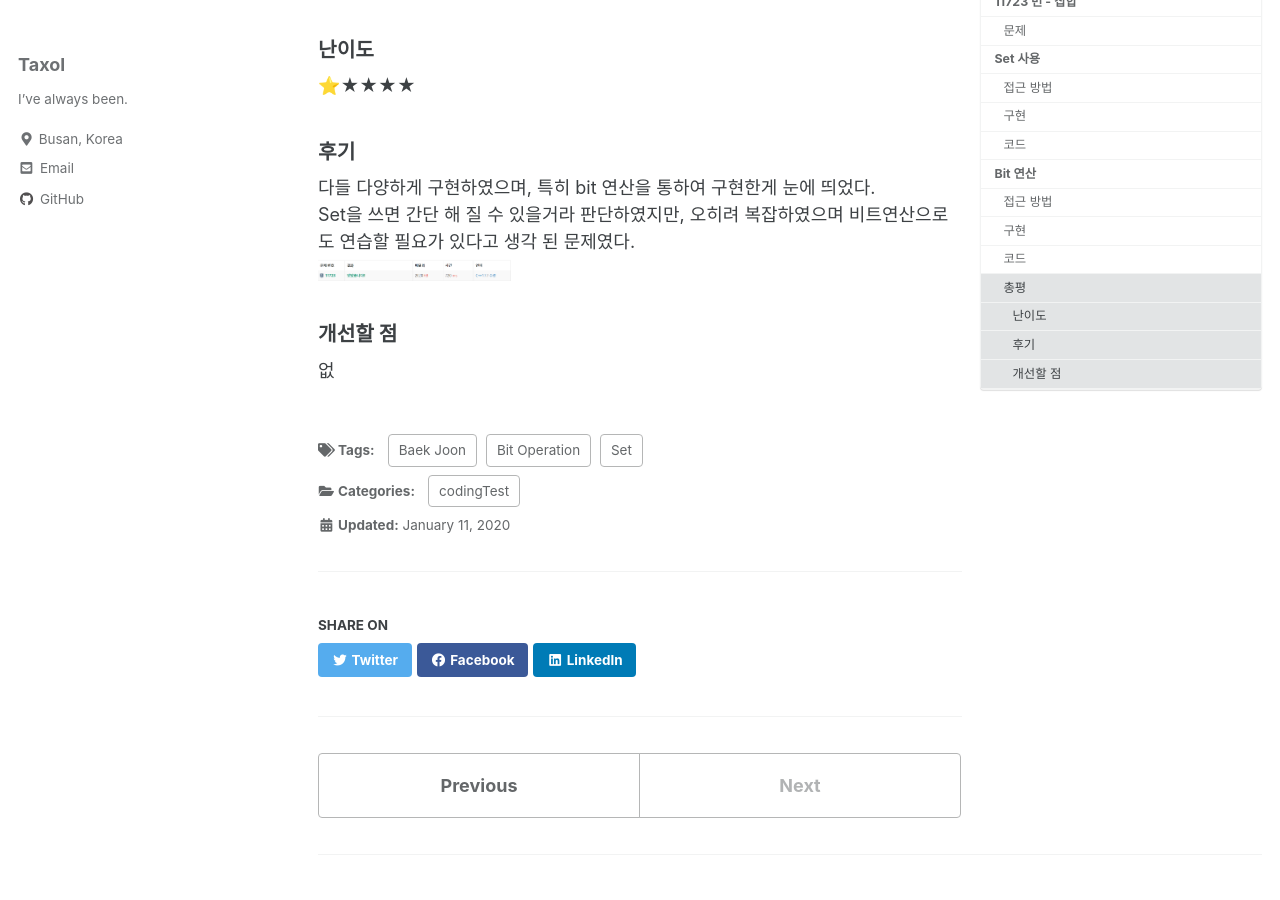
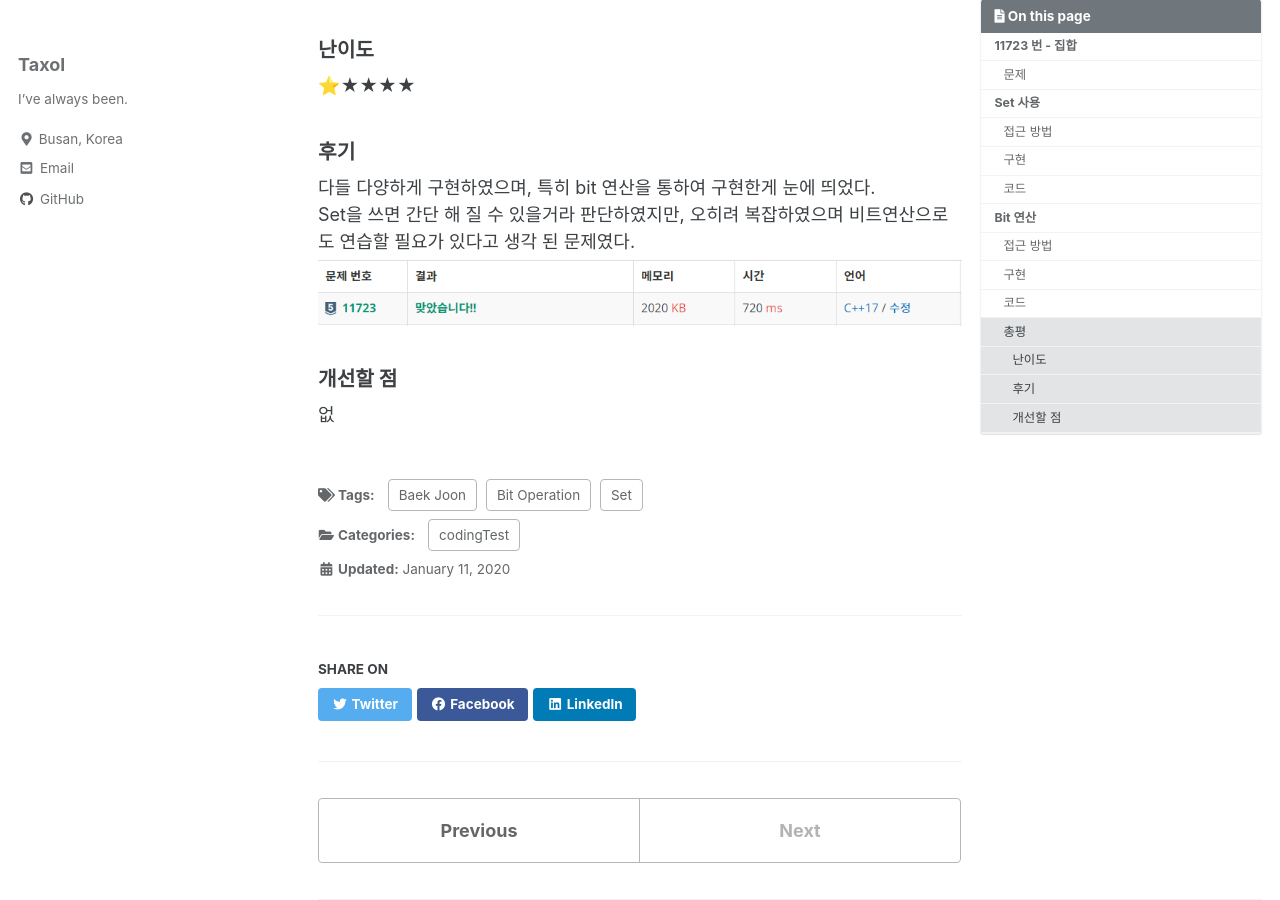
Before and after one commit to taxol1203/taxol1203.github.io, a Jekyll site: the page built from _posts/2021-01-11-bj-집합.md, in a window 1280 px wide and 900 px high, scrolled down 4992 px. Built offline with Jekyll 4.4.1, drawn with Linux system fonts in a browser that asks for light colours; cached includes are drawn as plain includes.

Commit message:
image size test

```diff
--- a/_posts/2021-01-11-bj-집합.md
+++ b/_posts/2021-01-11-bj-집합.md
@@ -166,7 +166,7 @@
 ### 후기
 다들 다양하게 구현하였으며, 특히 bit 연산을 통하여 구현한게 눈에 띄었다.
 Set을 쓰면 간단 해 질 수 있을거라 판단하였지만, 오히려 복잡하였으며 비트연산으로도 연습할 필요가 있다고 생각 된 문제였다.
-<img src="/images/codingTest/bj_11723/result.PNG" width="30%" height="30%">
+<img src="/images/codingTest/bj_11723/result.PNG" width="100%" height="100%">
 
 ### 개선할 점
 없
```
